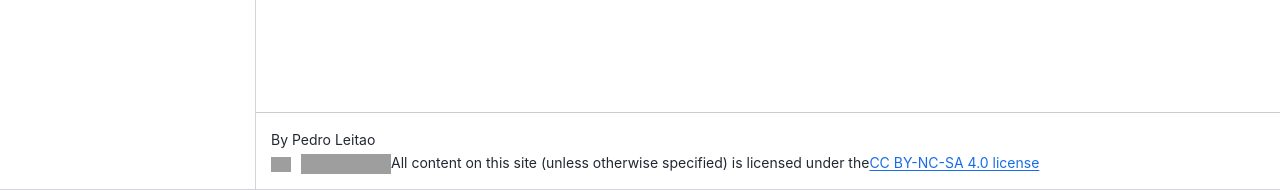
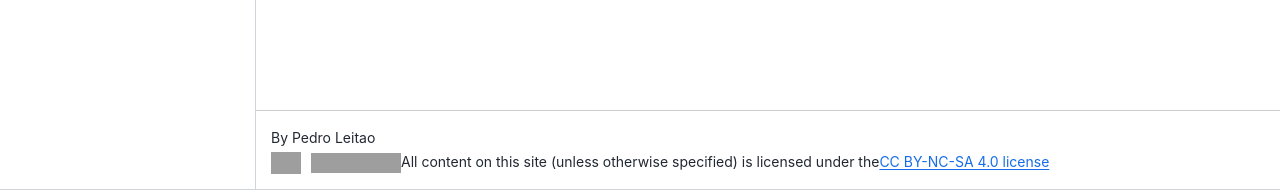
Before and after one commit to pedro-leitao/pedros-experiments, a Jupyter Book: the page built from intro.md, in a window 1280 px wide. Shown: the part 710-900 px from the top of the page. Built offline with Jupyter Book 1.0.4 settings and Sphinx 7.4.7 and the Sphinx Book theme 1.1.4, drawn with Linux system fonts in a browser that asks for light colours; pages that are not in the unit, such as notebooks, are missing from menus; comment, search, counter and statistics services are not loaded; grey boxes are pictures that could not be loaded.

Commit message:
Larger linkedin logo

```diff
--- a/_config.yml
+++ b/_config.yml
@@ -54,7 +54,7 @@ sphinx:
       extra_footer: |
         <div style="display: flex; align-items: center;">
           <a href="https://www.linkedin.com/in/nunoleitao/">
-              <img src="https://upload.wikimedia.org/wikipedia/commons/c/ca/LinkedIn_logo_initials.png" alt="LinkedIn Profile" style="width: 20px; margin-right: 10px;">
+              <img src="https://upload.wikimedia.org/wikipedia/commons/c/ca/LinkedIn_logo_initials.png" alt="LinkedIn Profile" style="width: 30px; margin-right: 10px;">
           </a>
           <a href="https://creativecommons.org/licenses/by-nc-sa/4.0/">
               <img src="https://licensebuttons.net/l/by-nc-sa/3.0/88x31.png" alt="CC BY-NC-SA 4.0 License">
```
